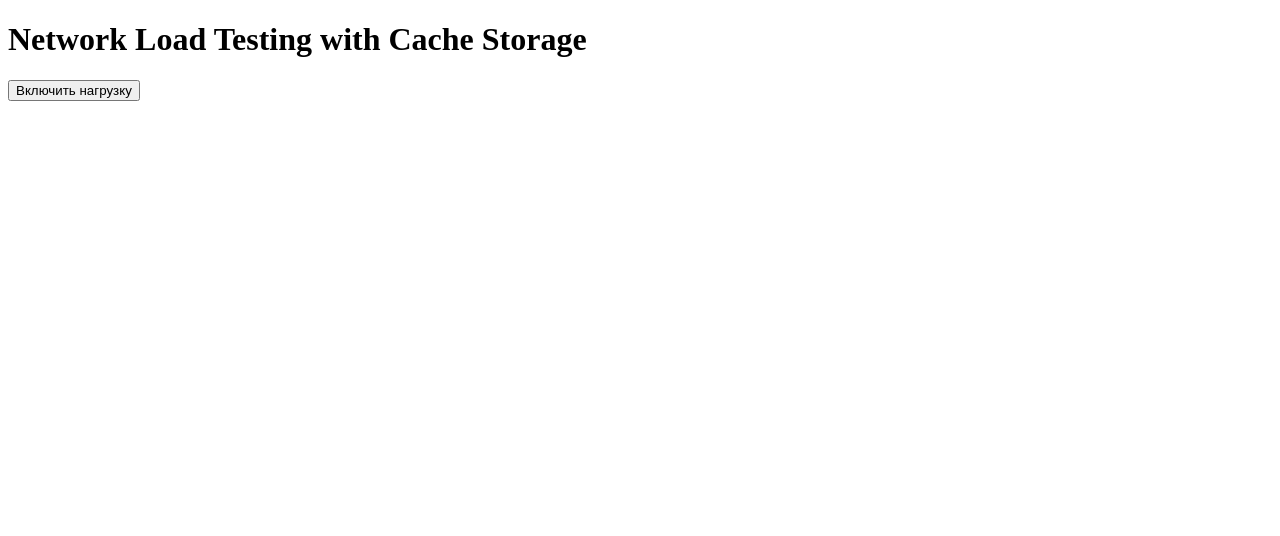
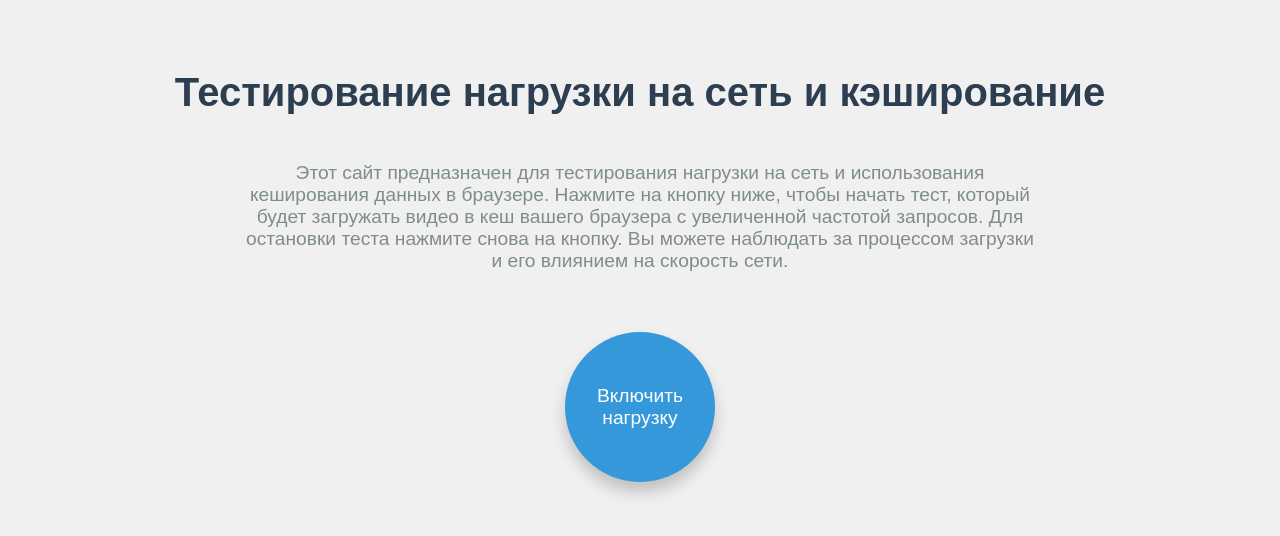
Before and after one commit to QuasarOfficialMrk231/Internet_absorber_by_TBQ, a plain HTML site: page index.html in a window 1280 px wide. Drawn offline with Linux system fonts and the light colour scheme.

Commit message:
Update index.html

```diff
--- a/index.html
+++ b/index.html
@@ -1,11 +1,65 @@
 <!DOCTYPE html>
-<html>
+<html lang="ru">
 <head>
-    <title>Network Load Test with Cache</title>
+    <meta charset="UTF-8">
+    <meta name="viewport" content="width=device-width, initial-scale=1.0">
+    <title>Тест нагрузки на сеть с использованием кеша</title>
+    <style>
+        body {
+            font-family: 'Arial', sans-serif;
+            text-align: center;
+            margin: 0;
+            padding: 0;
+            background-color: #f0f0f0;
+        }
+        h1 {
+            color: #2c3e50;
+            font-size: 2.5rem;
+            margin-top: 50px;
+        }
+        p {
+            color: #7f8c8d;
+            font-size: 1.2rem;
+            max-width: 800px;
+            margin: 0 auto;
+            padding: 20px;
+        }
+        button {
+            width: 150px;
+            height: 150px;
+            font-size: 1.2rem;
+            background-color: #3498db;
+            color: white;
+            border: none;
+            border-radius: 50%;
+            cursor: pointer;
+            box-shadow: 0 10px 15px rgba(0, 0, 0, 0.2);
+            transition: background-color 0.3s, transform 0.3s;
+            margin-top: 40px;
+        }
+        button:hover {
+            background-color: #2980b9;
+            transform: scale(1.1);
+        }
+        button:active {
+            background-color: #1c6396;
+            transform: scale(1);
+        }
+        .content {
+            max-width: 1000px;
+            margin: 0 auto;
+            padding: 20px;
+        }
+    </style>
 </head>
 <body>
-    <h1>Network Load Testing with Cache Storage</h1>
-    <button id="toggleButton">Включить нагрузку</button>
+    <div class="content">
+        <h1>Тестирование нагрузки на сеть и кэширование</h1>
+        <p>Этот сайт предназначен для тестирования нагрузки на сеть и использования кеширования данных в браузере. Нажмите на кнопку ниже, чтобы начать тест, который будет загружать видео в кеш вашего браузера с увеличенной частотой запросов. Для остановки теста нажмите снова на кнопку. Вы можете наблюдать за процессом загрузки и его влиянием на скорость сети.</p>
+
+        <!-- Кнопка включения/выключения нагрузки -->
+        <button id="toggleButton">Включить нагрузку</button>
+    </div>
 
     <script>
         const videoUrl = "https://www.youtube.com/watch?v=TbNL81LoPoM"; // Ссылка на видео 8K
```
